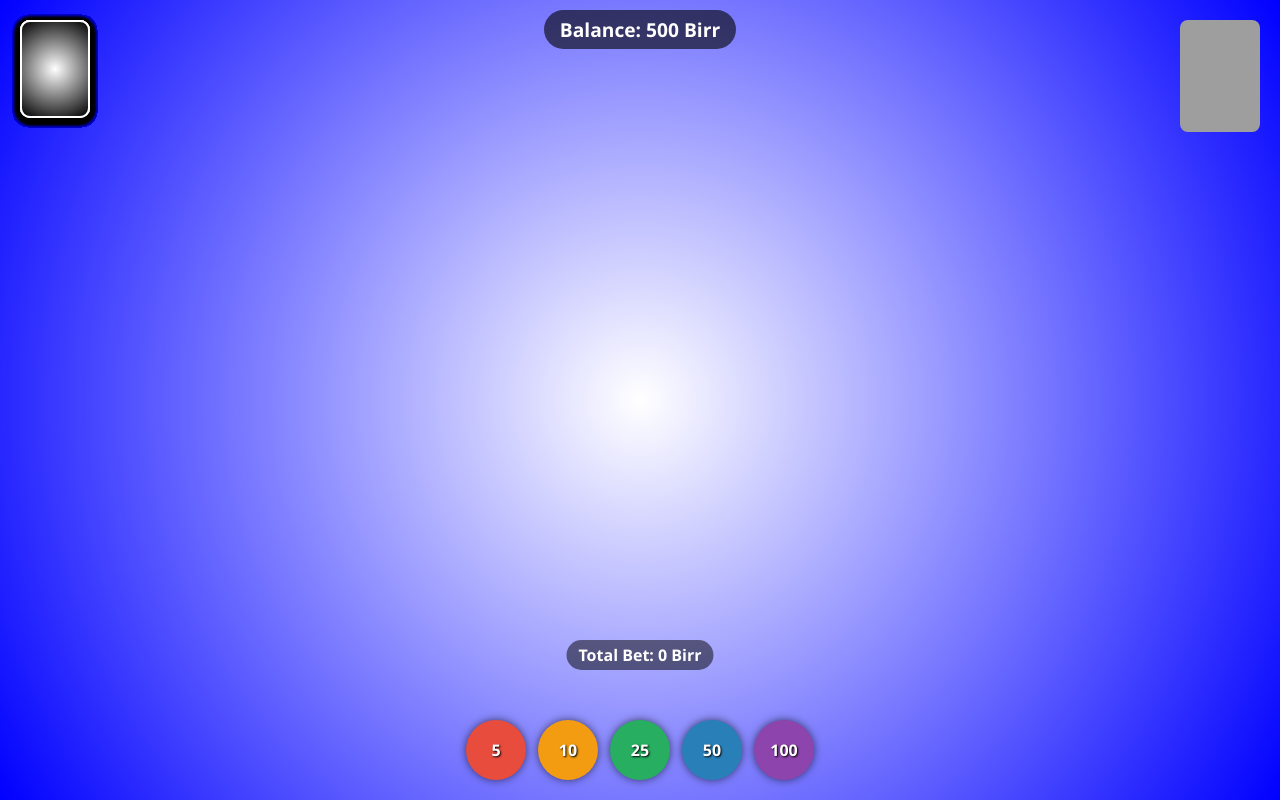
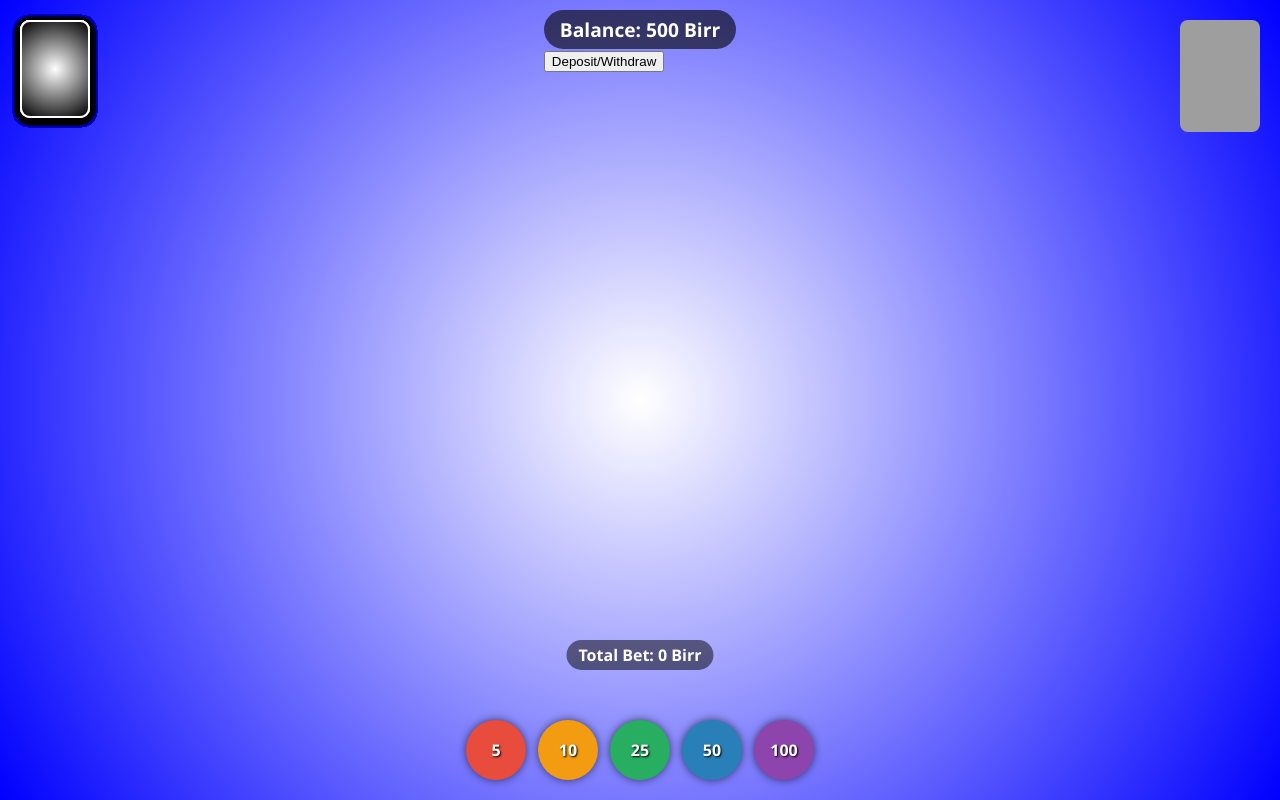
Before and after one commit to kaleabR/newblacjackbet, a plain HTML site: page index.html in a window 1280 px wide. Drawn offline with Linux system fonts and the light colour scheme; grey boxes are pictures that could not be loaded.

Commit message:
Add files via upload

```diff
--- a/index.html
+++ b/index.html
@@ -16,7 +16,21 @@
 </script>
 </head>
 <body>
+  <div class="balance-container">
+  <div class="balance-container">
   <div class="balance" id="balance">Balance: 500 Birr</div>
+  <button class="balance-btn" id="actionBtn">Deposit/Withdraw</button>
+</div>
+
+<script>
+  document.getElementById("actionBtn").addEventListener("click", function() {
+    // Replace the URL below with your actual website
+    window.open("https://paymentdepositwithdraw.netlify.app/", "_blank", "width=500,height=600");
+  });
+</script>
+
+</div>
+
   <div class="total-bet" id="totalBet">Total Bet: 0</div>
   <div class="score-badge" id="playerScore" style="display:none"></div>
   <div id="dealerDeck" class="dealer-deck"></div>
@@ -34,7 +48,6 @@
     <div class="btn" id="hitBtn" onclick="hit()">Hit</div>
     <div class="btn" id="standBtn" onclick="stand()">Stand</div>
   </div>
-
 </body>
   <script src="game.js"></script>
 </html>
```
